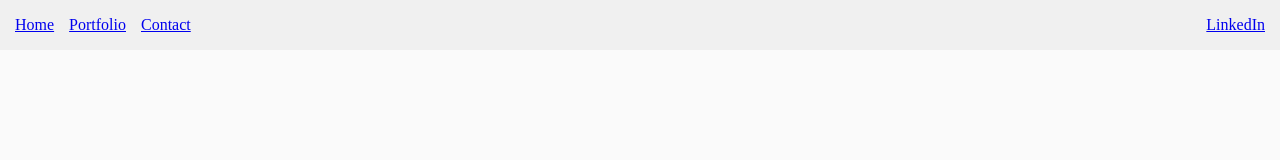
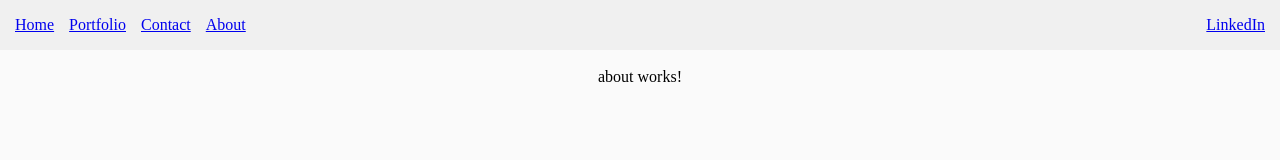
Before and after one commit to RytherS/Portfolio, an Angular app: page /about in a window 1280 px wide. Before the commit this address led to /. Shown: the top 160 px of the page. Built offline with nearby package versions, Linux system fonts and the light colour scheme.

Commit message:
SRPortfolio-7--AboutModule

```diff
--- a/src/app/app-routing.module.ts
+++ b/src/app/app-routing.module.ts
@@ -19,6 +19,10 @@ const routes: Routes = [
   {
     path: 'contact',
     loadChildren: () => import('./modules/contact/contact.module').then(m => m.ContactModule)
+  },
+  {
+    path: 'about',
+    loadChildren: () => import('./modules/about/about.module').then(m => m.AboutModule)
   }
 ];
 
--- /dev/null
+++ b/src/app/modules/about/components/about/about.component.html
@@ -0,0 +1,3 @@
+<div class="app-content">
+    <p>about works!</p>
+</div>
--- /dev/null
+++ b/src/app/modules/about/components/index.ts
@@ -0,0 +1 @@
+export { AboutComponent } from './about/about.component';
--- a/src/app/modules/header/components/header/header.component.html
+++ b/src/app/modules/header/components/header/header.component.html
@@ -3,6 +3,7 @@
         <a routerLink="/home">Home</a>
         <a routerLink="/portfolio">Portfolio</a>
         <a routerLink="/contact">Contact</a>
+        <a routerLink="/about">About</a>
     </div>
 
     <div>
```
Also changed, not shown: src/app/modules/about/about-routing.module.ts (added, +18 -0 lines), src/app/modules/about/about.module.ts (added, +17 -0 lines), src/app/modules/about/components/about/about.component.ts (added, +10 -0 lines), src/app/modules/about/components/about/about.component.scss (added), 1 other file (tests, documents, lock files or other folders).
